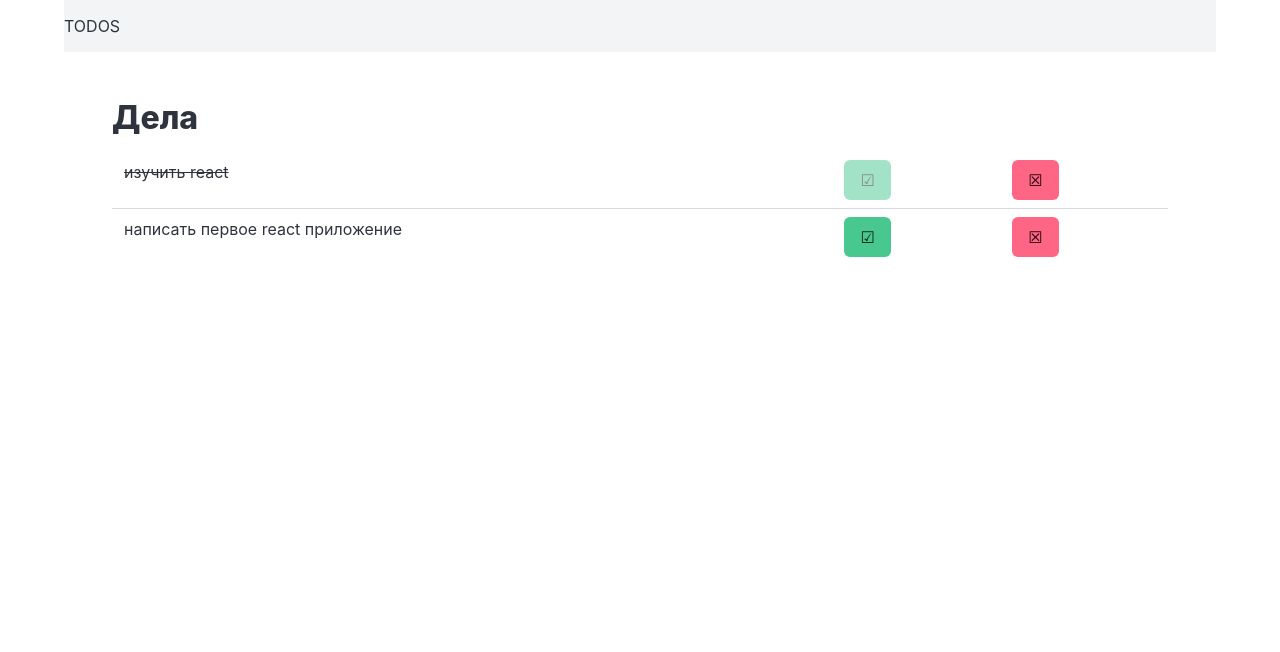
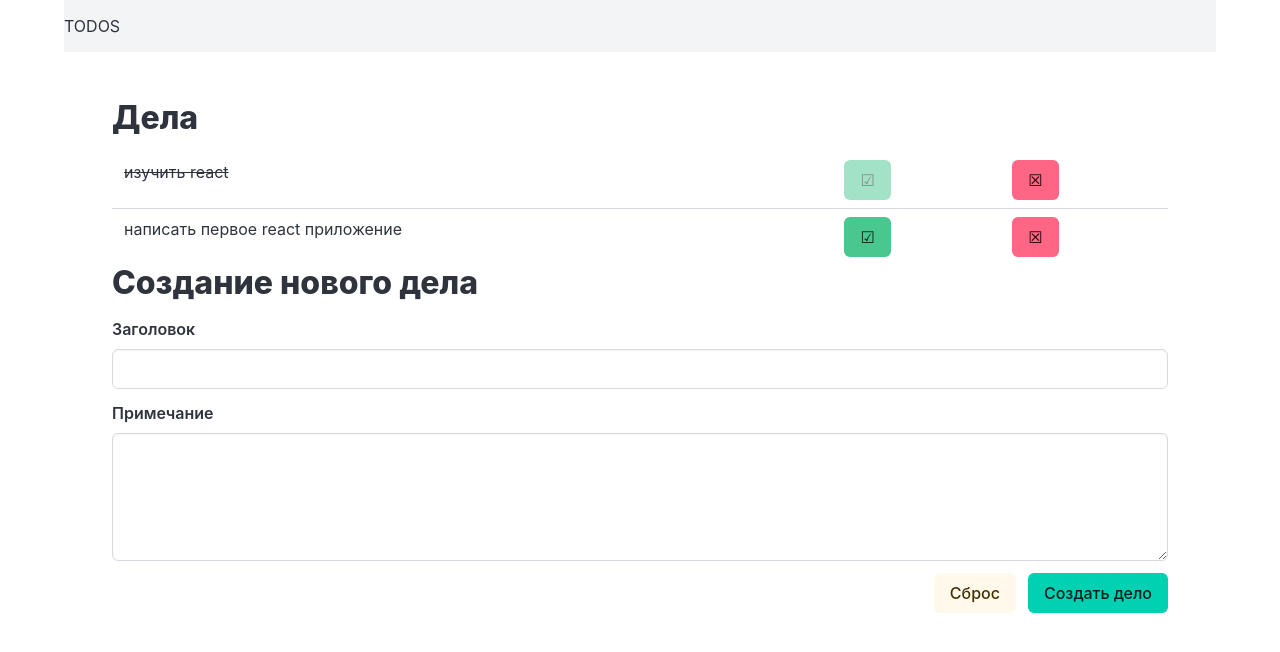
Before and after one commit to key4c/Todos_react, a React (Create React App) app: page / in a window 1280 px wide. Shown: the top 652 px of the page. Built offline with nearby package versions, Linux system fonts and the light colour scheme.

Commit message:
добавление нового дела

```diff
--- a/src/App.js
+++ b/src/App.js
@@ -1,9 +1,11 @@
 import { useState } from "react";
 import TodoList from "./TodoList";
 import initialTodos from "./todos";
+import TodoAdd from "./TodoAdd";
 
 export default function App() {
   const [todos, setTodos] = useState(initialTodos);
+
   const setDone = (key) => {
     const newTodos = [...todos];
     const deed = newTodos.find((current) => current.key === key);
@@ -14,6 +16,9 @@
     const newTodos = todos.filter((current) => current.key !== key);
     setTodos(newTodos);
   };
+  const add = (deed) => {
+    setTodos([...todos, deed]);
+  };
   return (
     <div className="container">
       <nav className="navbar is-light">
@@ -23,6 +28,7 @@
       </nav>
       <main className="content px-6 py-6">
         <TodoList list={todos} setDone={setDone} del={del} />
+        <TodoAdd add={add} />
       </main>
     </div>
   );
--- /dev/null
+++ b/src/TodoAdd.js
@@ -0,0 +1,65 @@
+import { useState } from "react";
+
+export default function TodoAdd(props) {
+  const [title, setTitle] = useState("");
+  const [desc, setDesc] = useState("");
+  const [img, setImage] = useState("");
+
+  const handleFormSubmit = (evt) => {
+    evt.preventDefault();
+    const newDeed = { title, desc, img, done: false };
+    const date = new Date();
+    newDeed.createdAt = date.toLocaleDateString();
+    newDeed.key = date.getTime();
+    props.add(newDeed);
+    evt.target.reset();
+  };
+  const handleFormReset = () => {
+    setTitle("");
+    setDesc("");
+    setImage("");
+  };
+  return (
+    <section>
+      <h1>Создание нового дела</h1>
+      <form onSubmit={handleFormSubmit} onReset={handleFormReset}>
+        <div className="field">
+          <label className="label">Заголовок</label>
+          <div className="control">
+            <input
+              className="input"
+              value={title}
+              onChange={(e) => setTitle(e.target.value)}
+            />
+          </div>
+        </div>
+        <div className="field">
+          <label className="label">Примечание</label>
+          <div className="control">
+            <textarea
+              className="textarea"
+              value={desc}
+              onChange={(e) => setTitle(e.target.value)}
+            />
+          </div>
+        </div>
+        <div className="field is-grouped is-grouped-right">
+          <div className="control">
+            <input
+              type="reset"
+              className="button is-warning is-light"
+              value="Сброс"
+            />
+          </div>
+          <div className="control">
+            <input
+              type="submit"
+              className="button is-primary"
+              value="Создать дело"
+            />
+          </div>
+        </div>
+      </form>
+    </section>
+  );
+}
```
